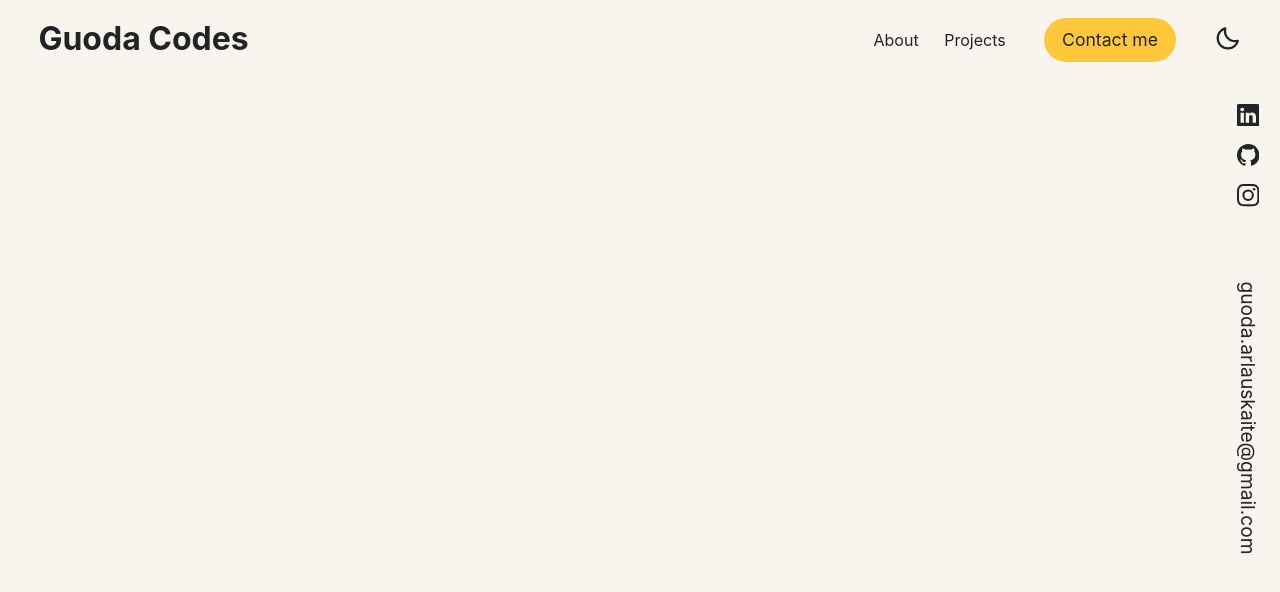
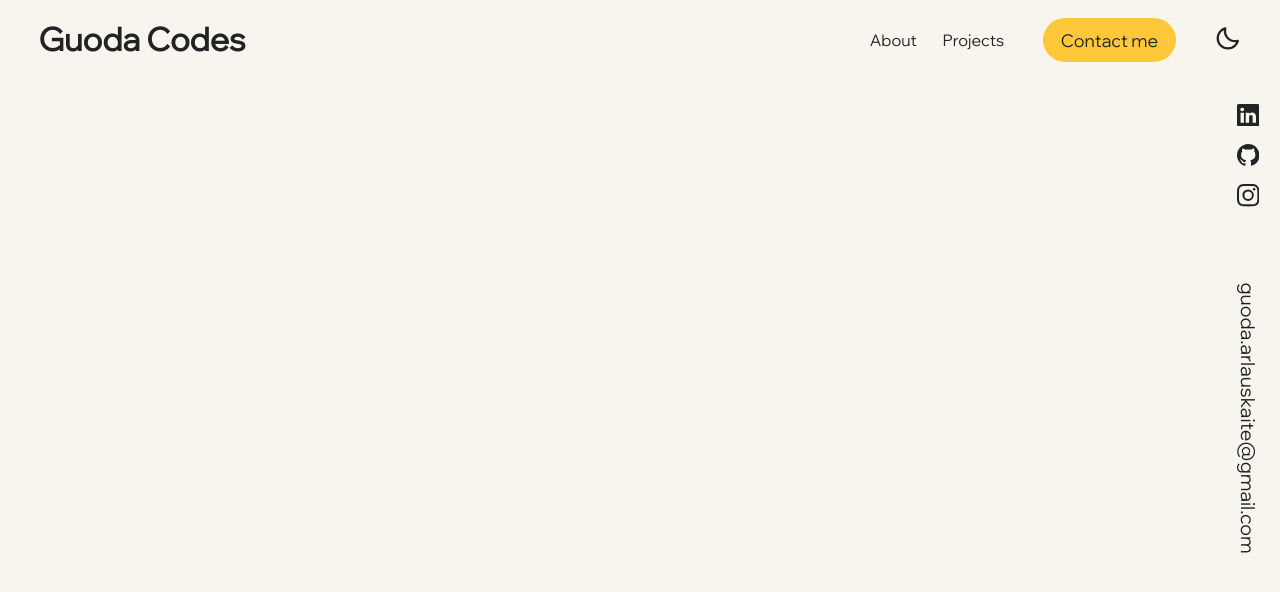
Before and after one commit to guodaar/portfolio, a React (Vite) app: page / in a window 1280 px wide. Shown: the top 592 px of the page. Built offline with nearby package versions, Linux system fonts and the light colour scheme.

Commit message:
added new font

```diff
--- a/index.html
+++ b/index.html
@@ -3,8 +3,14 @@
   <head>
     <meta charset="UTF-8" />
     <link rel="icon" type="image/svg+xml" href="/vite.svg" />
+    <link rel="preconnect" href="https://fonts.googleapis.com" />
+    <link rel="preconnect" href="https://fonts.gstatic.com" crossorigin />
+    <link
+      href="https://fonts.googleapis.com/css2?family=Wix+Madefor+Display&display=swap"
+      rel="stylesheet"
+    />
     <meta name="viewport" content="width=device-width, initial-scale=1.0" />
-    <title>Vite + React + TS</title>
+    <title>Guoda Codes</title>
   </head>
   <body>
     <div id="root"></div>
--- a/src/global.ts
+++ b/src/global.ts
@@ -6,11 +6,14 @@
 
 ${normalize}
 
+ * {
+    font-family: 'Wix Madefor Display', sans-serif;
+ }
+
 body{
     background-color: ${({ theme }) => theme.background};
     margin: 0;
     color: ${({ theme }) => theme.text};
-    font-family: -apple-system, BlinkMacSystemFont, "Segoe UI", "Roboto", "Oxygen", "Ubuntu", "Cantarell", "Fira Sans", "Droid Sans", "Helvetica Neue", sans-serif;
     -webkit-font-smoothing: antialiased;
     -moz-osx-font-smoothing: grayscale;
 }
```
